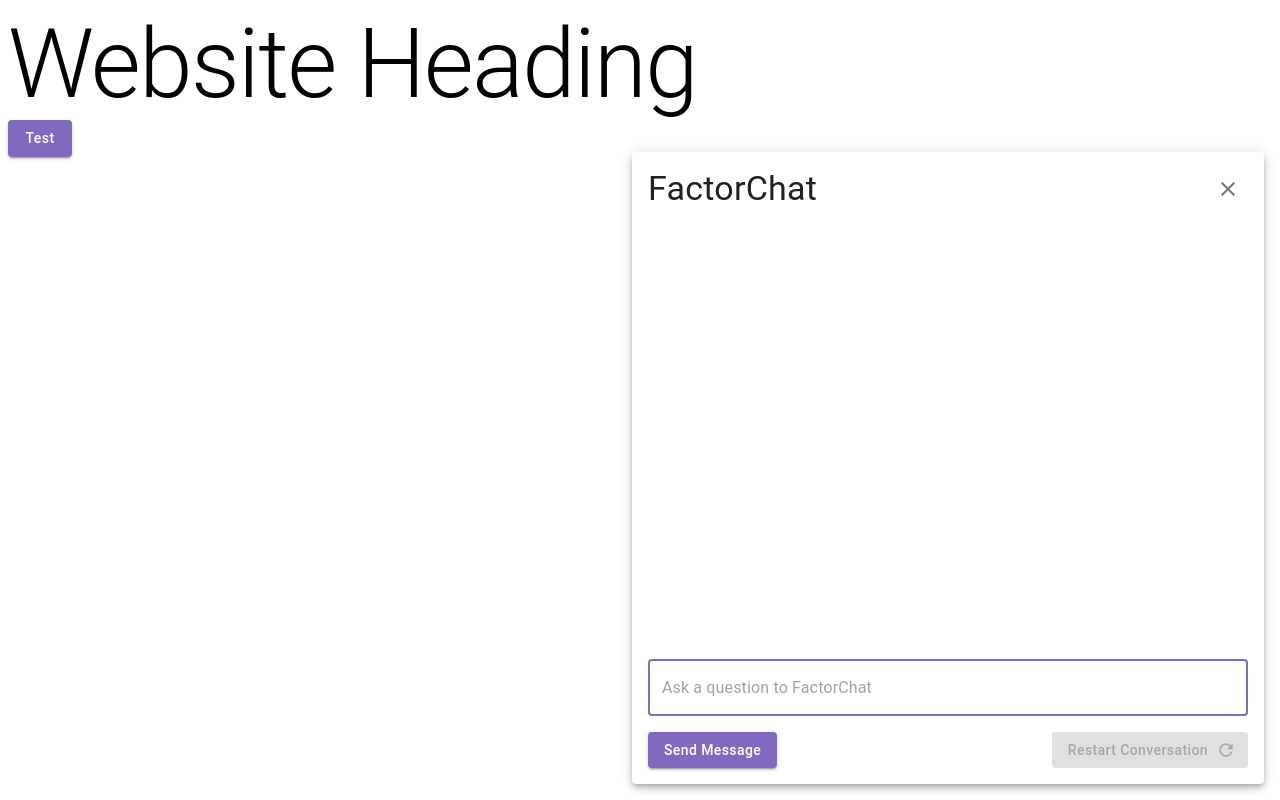
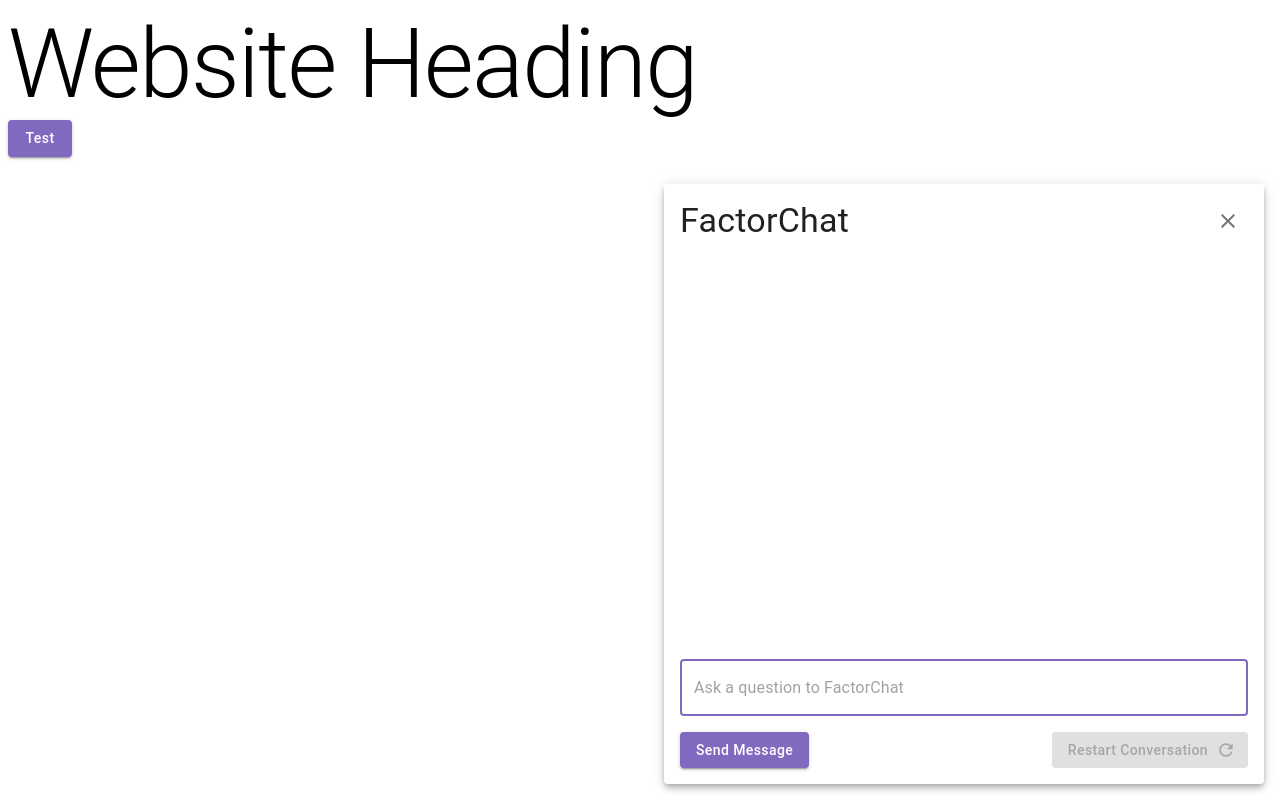
Before and after one commit to jpfisher72/FactorChat, a Next.js app: page / in a window 1280 px wide. Built offline with nearby package versions, Linux system fonts and the light colour scheme.

Commit message:
Semi working resize and drag

```diff
--- a/package.json
+++ b/package.json
@@ -17,15 +17,18 @@
     "ai": "^3.4.33",
     "autoprefixer": "^10.4.20",
     "next": "15.0.3",
+    "re-resizable": "^6.10.1",
     "react": "19.0.0-rc-66855b96-20241106",
     "react-dom": "19.0.0-rc-66855b96-20241106",
     "react-draggable": "^4.4.6",
+    "react-rnd": "^10.4.13",
     "zod": "^3.23.8"
   },
   "devDependencies": {
     "@types/node": "^20",
     "@types/react": "^18",
     "@types/react-dom": "^18",
+    "@types/react-resizable": "^3",
     "eslint": "^8",
     "eslint-config-next": "15.0.3",
     "typescript": "^5"
--- a/src/app/page.tsx
+++ b/src/app/page.tsx
@@ -1,6 +1,6 @@
 'use client'
 import { Box, Button, Typography } from "@mui/material";
-
+import { ResizableBox } from "react-resizable";
 
 export default function Home() {
   return (
--- a/src/components/ChatComponent.tsx
+++ b/src/components/ChatComponent.tsx
@@ -1,9 +1,10 @@
 'use client'
 import { Chat, Close, Refresh } from "@mui/icons-material";
-import { Box, Button, Fab, Fade, IconButton, Paper, Stack, TextField, Typography } from "@mui/material";
+import { Box, Button, Fab, Fade, IconButton, Paper, Stack, TextField, Typography, useTheme } from "@mui/material";
 import { useChat, Message } from "ai/react"
 import { useEffect, useRef, useState } from "react";
 import Draggable from 'react-draggable';
+import { Resizable } from "re-resizable";
 
 export default function ChatComponenet() {
 
@@ -79,19 +80,25 @@
     zIndex: 1000
   };
 
+  const theme = useTheme()
 
   return (
-    <Box height={'100vh'} width={'100vw'} position={"fixed"} top={0} left={0} sx={{pointerEvents: 'none'}}>
+    <Box height={'100vh'} width={'100vw'} position={"fixed"} top={0} left={0} sx={{ pointerEvents: 'none' }} id="outerbox">
       {/* Chat window */}
       <Draggable
         key={draggableKey}
         handle="#drag-surface"
         nodeRef={paperRef}
-        bounds="parent"
+        bounds={"parent"}
       >
         <Fade in={open}>
           <Paper elevation={5} sx={paperStyle} ref={paperRef}>
-            <Stack width={600} height={600} m={2}>
+            <Resizable
+              defaultSize={{ width: 600, height: 600 }}
+              minHeight={600}
+              minWidth={600}
+              style={{ padding: theme.spacing(2), display: 'flex', flexDirection: 'column' }}
+            >
               <Stack direction={"row"}>
                 <Typography variant="h4" flexGrow={1} id='drag-surface' sx={{ cursor: "move" }}>FactorChat</Typography>
                 <IconButton onClick={handleClose}>
@@ -133,7 +140,7 @@
                   </Button>
                 </Stack>
               </form>
-            </Stack>
+            </Resizable>
           </Paper>
         </Fade>
       </Draggable>
```
Also changed, not shown: 1 other file (tests, documents, lock files or other folders).
